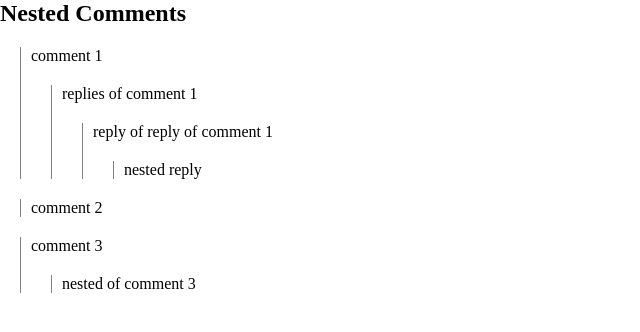
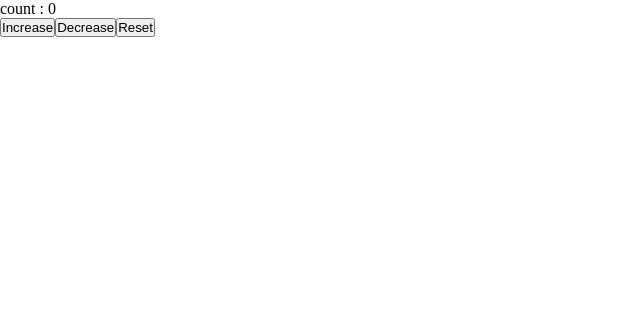
Before and after one commit to Premanshuankit/ReactPractice, a React (Vite) app: page / in a window 1280 px wide. Shown: the top 332 px of the page, without its empty margins (0-640 px from the left). Built offline with nearby package versions, Linux system fonts and the light colour scheme.

Commit message:
added custom hooks

```diff
--- a/src/App.jsx
+++ b/src/App.jsx
@@ -37,6 +37,7 @@ import KanbanBoard from "./components/KanbanBoard";
 import Carousel from "./components/Carousel";
 import EmojiCounter from "./components/EmojiCounter";
 import NestedComments from "./components/NestedComments";
+import CustomHooks from "./components/CustomHooks";
 
 function App() {
   const [count, setCount] = useState(0);
@@ -57,7 +58,8 @@ function App() {
   }
   return (
     <>
-      <NestedComments />
+      <CustomHooks />
+      {/* <NestedComments /> */}
       {/* <EmojiCounter /> */}
       {/* <Carousel /> */}
       {/* <KanbanBoard /> */}
--- /dev/null
+++ b/src/components/CustomHooks.jsx
@@ -0,0 +1,34 @@
+import React, { useRef, useState } from "react";
+
+function CustomHooks() {
+    const { count, handleIncrease, handleDeccrease, handleReset } = useCounter(0);
+
+    return (
+        <div>
+        <p>count : {count}</p>
+        <button onClick={handleIncrease}> Increase</button>
+        <button onClick={handleDeccrease}> Decrease</button>
+        <button onClick={handleReset}> Reset</button>
+        </div>
+    );
+}
+
+export default CustomHooks;
+
+
+
+function useCounter() {
+    const [count, setCount] = useState(0);
+
+    function handleIncrease() {
+        setCount((prev) => prev + 1);
+    }
+    function handleDeccrease() {
+        setCount((prev) => prev - 1);
+    }
+    function handleReset() {
+        setCount(0);
+    }
+
+    return { count, handleIncrease, handleDeccrease, handleReset };
+}
```
